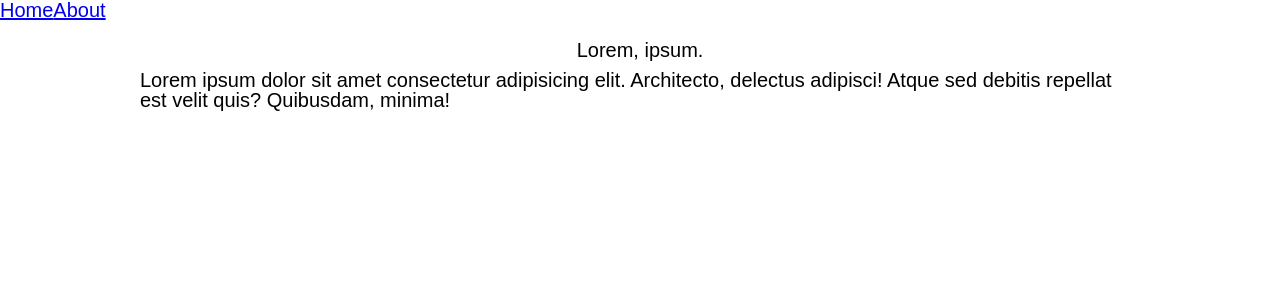
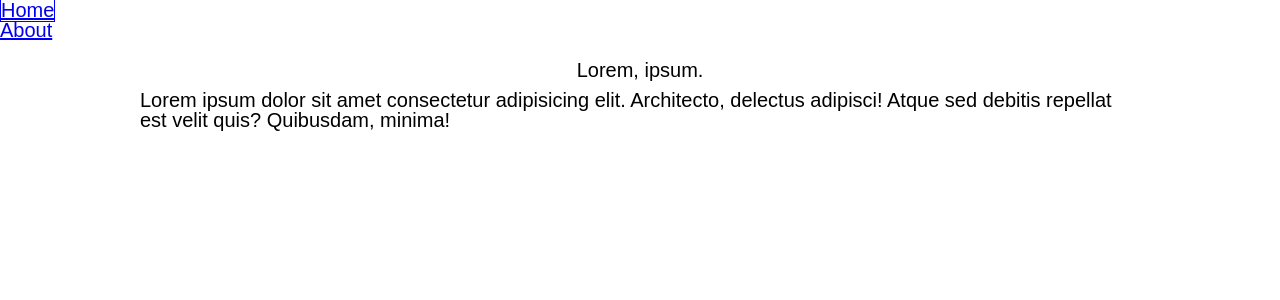
Before and after one commit to ArtyomHloba/react-intro-dz, a React (Vite) app: page / in a window 1280 px wide. Shown: the top 300 px of the page. Built offline with nearby package versions, Linux system fonts and the light colour scheme; the HTML template or start-up script is replaced by a standard one.

Commit message:
Add BasePage

```diff
--- a/src/App.jsx
+++ b/src/App.jsx
@@ -1,18 +1,19 @@
-import { Link, Route, BrowserRouter as Router, Routes } from "react-router-dom";
+import { Route, BrowserRouter as Router, Routes } from "react-router-dom";
 import HomePage from "./components/HomePage";
 import About from "./components/About";
 import NotFound from "./components/NotFound";
+import BasePage from "./components/BasePage";
 
 function App() {
   return (
     <>
       <Router>
-        <Link to="/">Home</Link>
-        <Link to="/about">About</Link>
         <Routes>
-          <Route path="/" element={<HomePage />} />
-          <Route path="/about" element={<About />} />
-          <Route path="*" element={<NotFound />} />
+          <Route path="/" element={<BasePage />}>
+            <Route index element={<HomePage />} />
+            <Route path="/about" element={<About />} />
+            <Route path="*" element={<NotFound />} />
+          </Route>
         </Routes>
       </Router>
     </>
--- /dev/null
+++ b/src/components/BasePage/index.jsx
@@ -0,0 +1,13 @@
+import { Outlet } from "react-router-dom";
+import HeaderPage from "../HeaderPage";
+
+function BasePage() {
+  return (
+    <>
+      <HeaderPage />
+      <Outlet />
+    </>
+  );
+}
+
+export default BasePage;
--- /dev/null
+++ b/src/components/HeaderPage/index.jsx
@@ -0,0 +1,27 @@
+import { NavLink } from "react-router-dom";
+
+function HeaderPage() {
+  const linkStyle = ({ isActive }) =>
+    isActive ? { border: "1px  solid blue" } : {};
+
+  return (
+    <>
+      <nav>
+        <ul>
+          <li>
+            <NavLink to="/" style={linkStyle}>
+              Home
+            </NavLink>
+          </li>
+          <li>
+            <NavLink to="/about" style={linkStyle}>
+              About
+            </NavLink>
+          </li>
+        </ul>
+      </nav>
+    </>
+  );
+}
+
+export default HeaderPage;
--- a/src/components/NotFound/index.jsx
+++ b/src/components/NotFound/index.jsx
@@ -1,10 +1,16 @@
-import { Link } from "react-router-dom";
+import { useEffect } from "react";
+import { Link, useNavigate } from "react-router-dom";
 
 function NotFound() {
+  const navigate = useNavigate();
+
+  useEffect(() => {
+    const id = setTimeout(() => navigate("/"), 2000);
+    return () => clearTimeout(id);
+  });
   return (
     <>
       <div>404 this page is not exist yet</div>
-      <Link to="/">Home</Link>
     </>
   );
 }
```
